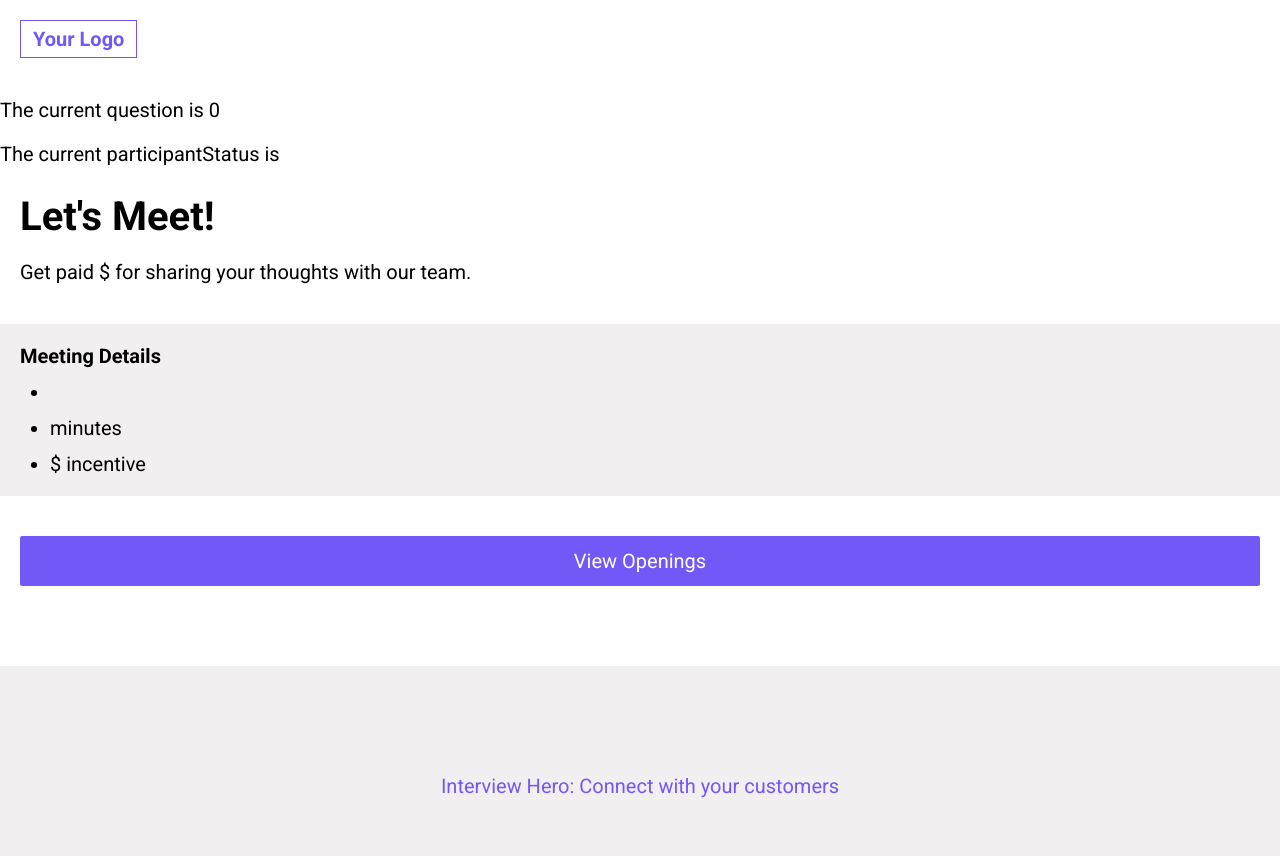
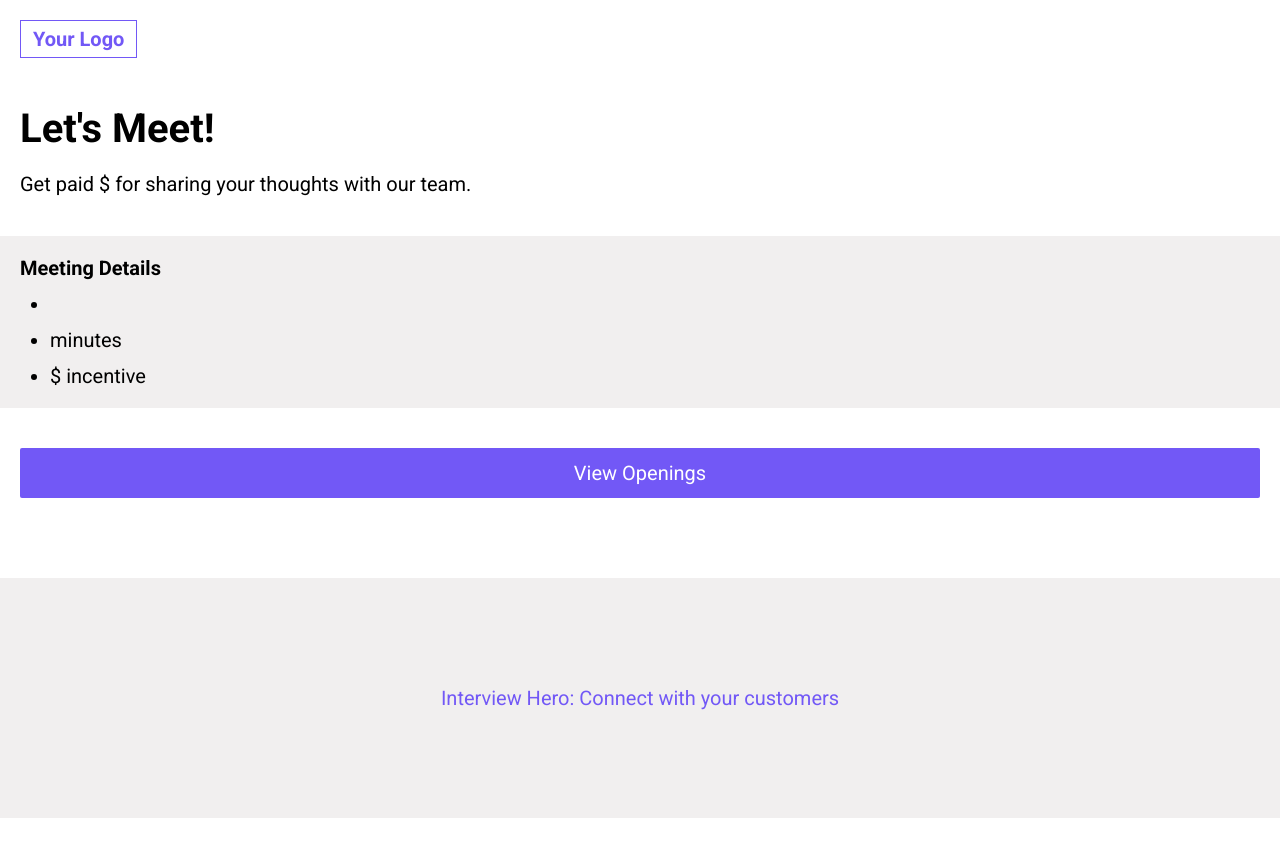
Before and after one commit to josh-cpm/book_interview, a Vue app: page /interview/screener/1 in a window 1280 px wide. Shown: the top 856 px of the page. After the commit the page ends 818 px from the top, so only its background shows below. Built offline with nearby package versions, Linux system fonts and the light colour scheme; no server answers.

Commit message:
Remove debugging templating data

```diff
--- a/src/views/Screener.vue
+++ b/src/views/Screener.vue
@@ -1,7 +1,5 @@
 <template>
   <div class="screener-flow-container">
-    <p>The current question is {{ currentQuestion }}</p>
-    <p>The current participantStatus is {{ participantStatus }}</p>
     <component
       :is="showComponent"
       :currentQuestion="currentQuestion"
```
